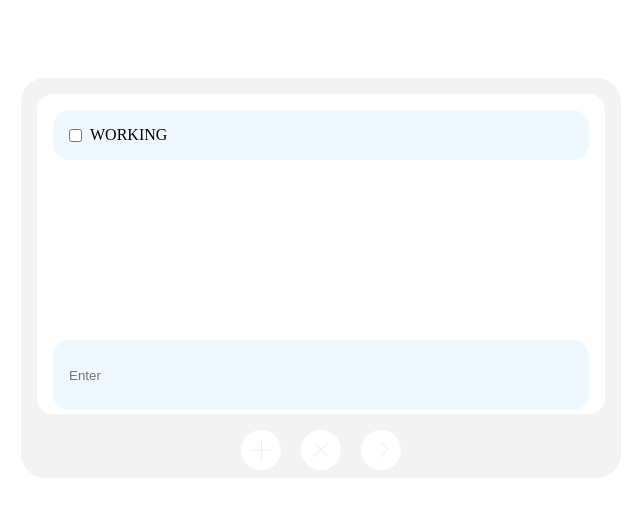
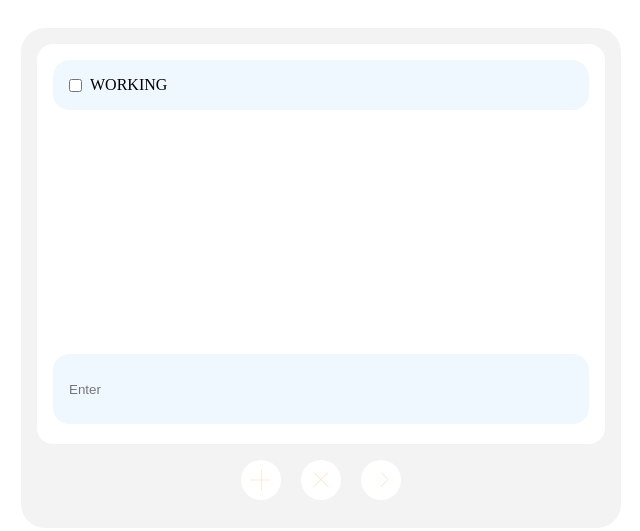
Before and after one commit to webdevTAT/todo, a plain HTML site: page index.html in a window 1280 px wide. Shown: the part 122-653 px from the top of the page, without its empty margins (319-959 px from the left). Drawn offline with Linux system fonts and the light colour scheme.

Commit message:
Update style.css

```diff
--- a/style.css
+++ b/style.css
@@ -11,7 +11,7 @@ body {
 }
 main {
   background-color: rgb(243, 243, 243);
-  height: 50%;
+  height: 500px;
   width: 600px;
   border-radius: 1.5rem;
   display: flex;
```
